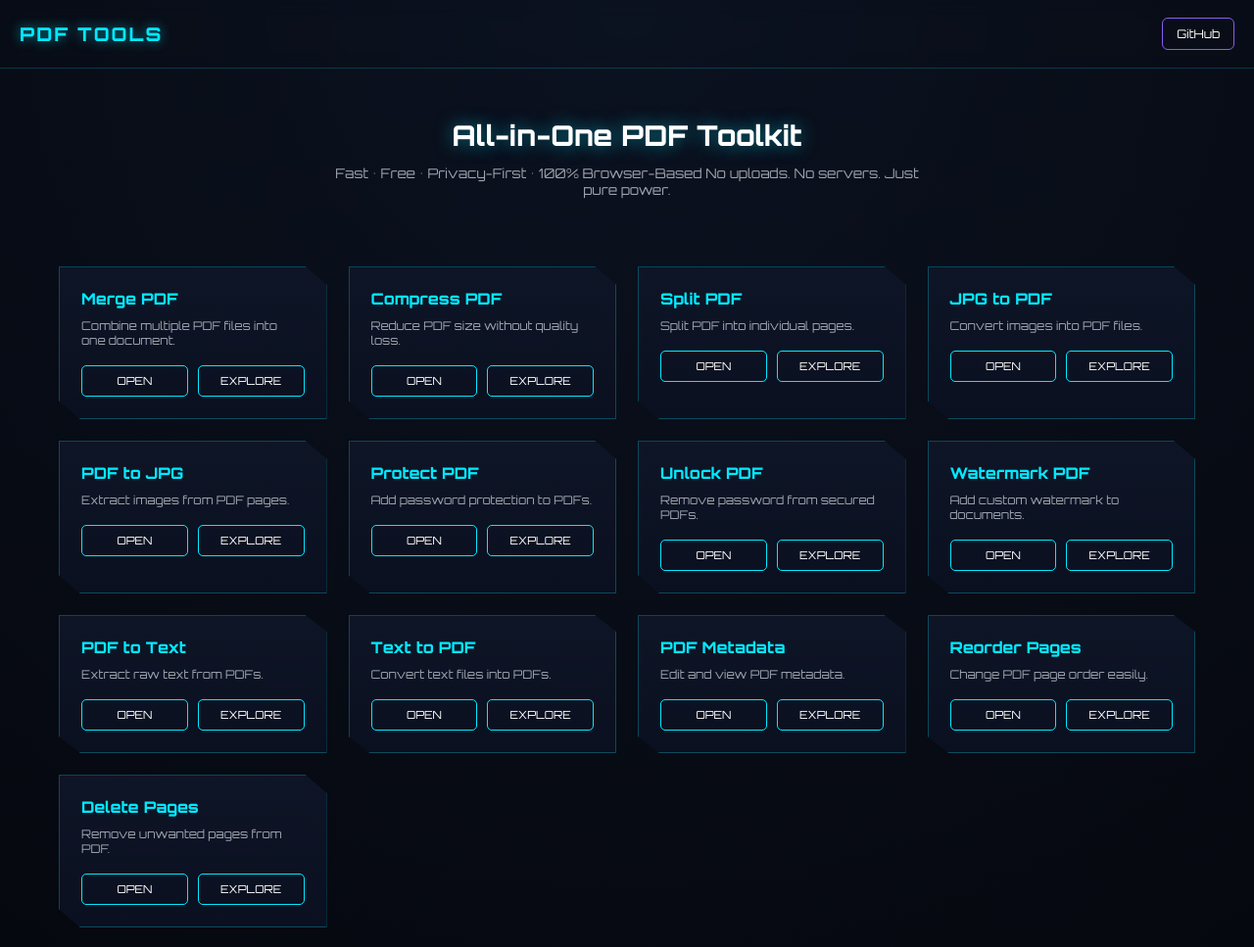
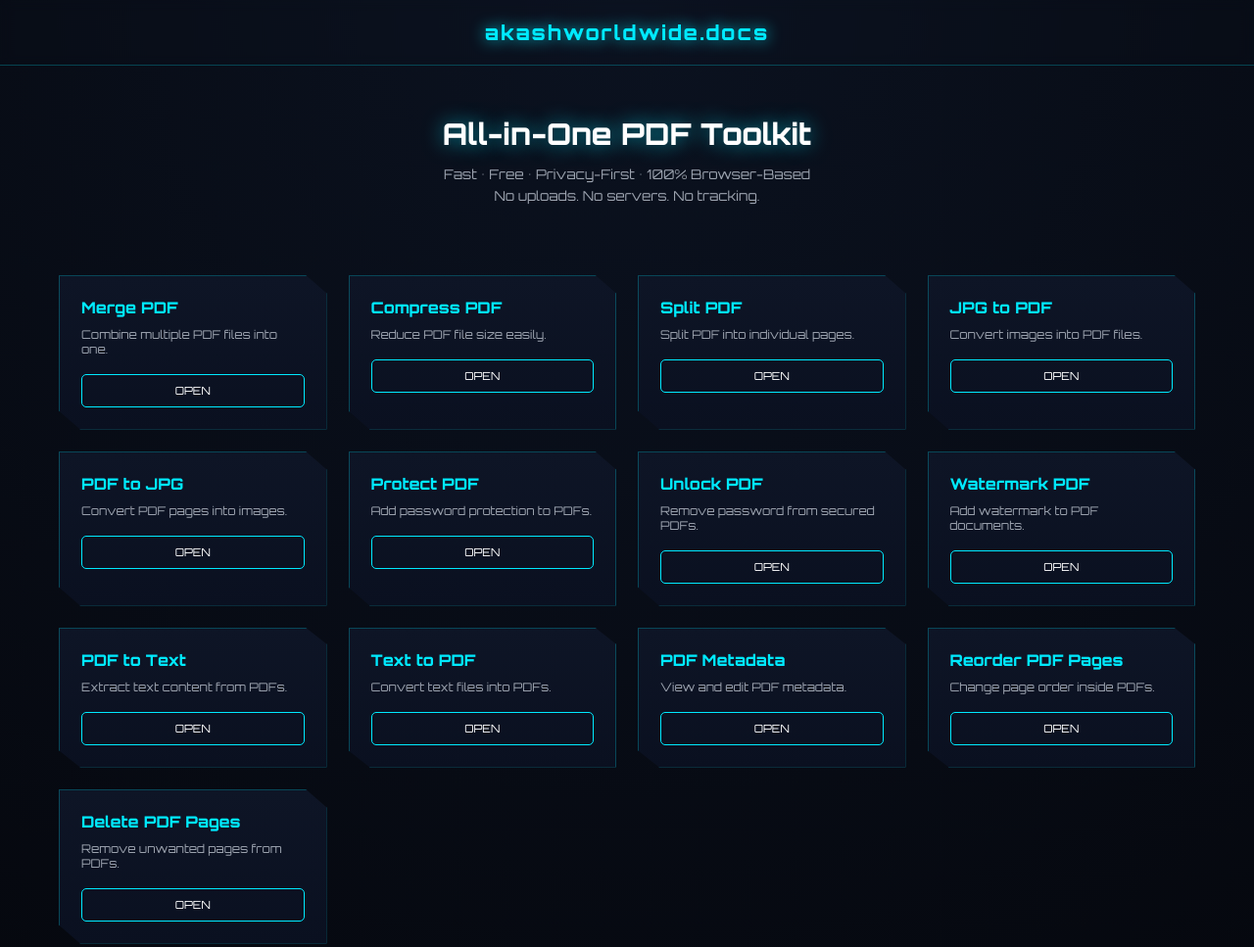
Before and after one commit to akashworldwidein/akashworldwide.docs, a plain HTML site: page index.html in a window 1280 px wide. Shown: the top 967 px of the page at 98% size. Drawn offline with Linux system fonts and the light colour scheme.

Commit message:
index.html

```diff
--- a/index.html
+++ b/index.html
@@ -2,16 +2,17 @@
 <html lang="en">
 <head>
   <meta charset="UTF-8" />
-  <title>PDF Tools | akashworldwide</title>
+  <title>akashworldwide.docs | PDF Tools</title>
   <meta name="viewport" content="width=device-width, initial-scale=1.0" />
 
-  <!-- Google Font (Tech / Sci-Fi feel) -->
+  <!-- Futuristic Font -->
   <link href="https://fonts.googleapis.com/css2?family=Orbitron:wght@400;600;800&display=swap" rel="stylesheet">
 
   <style>
     :root {
-      --bg: #070b14;
-      --card: #0e1526;
+      --bg-dark: #05070d;
+      --bg-light: #0b1220;
+      --card-bg: #0e1526;
       --neon-blue: #00eaff;
       --neon-purple: #8b5cf6;
       --text: #e5e7eb;
@@ -26,41 +27,24 @@
     }
 
     body {
-      background: radial-gradient(circle at top, #0b1220, #05070d);
+      background: radial-gradient(circle at top, var(--bg-light), var(--bg-dark));
       color: var(--text);
       min-height: 100vh;
     }
 
     /* ---------- HEADER ---------- */
     header {
-      display: flex;
-      justify-content: space-between;
-      align-items: center;
-      padding: 18px 20px;
-      border-bottom: 1px solid rgba(0,234,255,0.2);
-      backdrop-filter: blur(8px);
+      text-align: center;
+      padding: 20px;
+      border-bottom: 1px solid rgba(0,234,255,0.25);
+      backdrop-filter: blur(6px);
     }
 
     header h1 {
-      font-size: 1.2rem;
+      font-size: 1.3rem;
       letter-spacing: 2px;
       color: var(--neon-blue);
-      text-shadow: 0 0 12px rgba(0,234,255,0.6);
-    }
-
-    header a {
-      color: #fff;
-      text-decoration: none;
-      padding: 8px 14px;
-      border: 1px solid var(--neon-purple);
-      border-radius: 6px;
-      font-size: 0.75rem;
-      transition: 0.3s;
-    }
-
-    header a:hover {
-      background: var(--neon-purple);
-      box-shadow: 0 0 15px rgba(139,92,246,0.8);
+      text-shadow: 0 0 15px rgba(0,234,255,0.8);
     }
 
     /* ---------- HERO ---------- */
@@ -70,17 +54,18 @@
     }
 
     .hero h2 {
-      font-size: 1.8rem;
+      font-size: 1.9rem;
       color: #fff;
-      text-shadow: 0 0 18px rgba(0,234,255,0.5);
+      text-shadow: 0 0 20px rgba(0,234,255,0.6);
     }
 
     .hero p {
       margin-top: 12px;
+      font-size: 0.85rem;
       color: var(--muted);
-      font-size: 0.85rem;
-      max-width: 600px;
+      max-width: 650px;
       margin-inline: auto;
+      line-height: 1.6;
     }
 
     /* ---------- TOOLS GRID ---------- */
@@ -96,8 +81,8 @@
     .card {
       background: linear-gradient(180deg, #0e1526, #0a1020);
       border: 1px solid rgba(0,234,255,0.25);
+      padding: 22px;
       clip-path: polygon(0 0, 92% 0, 100% 12%, 100% 100%, 8% 100%, 0 88%);
-      padding: 22px;
       position: relative;
       transition: 0.35s;
     }
@@ -106,15 +91,15 @@
       content: "";
       position: absolute;
       inset: 0;
-      border: 1px solid rgba(139,92,246,0.4);
+      border: 1px solid rgba(139,92,246,0.45);
       clip-path: polygon(0 0, 92% 0, 100% 12%, 100% 100%, 8% 100%, 0 88%);
       opacity: 0;
       transition: 0.35s;
     }
 
     .card:hover {
-      transform: translateY(-6px) scale(1.01);
-      box-shadow: 0 0 30px rgba(0,234,255,0.25);
+      transform: translateY(-6px);
+      box-shadow: 0 0 30px rgba(0,234,255,0.3);
     }
 
     .card:hover::before {
@@ -133,15 +118,10 @@
       margin-bottom: 18px;
     }
 
-    .actions {
-      display: flex;
-      gap: 10px;
-    }
-
     .actions a {
-      flex: 1;
+      display: block;
       text-align: center;
-      padding: 8px 0;
+      padding: 9px 0;
       font-size: 0.7rem;
       text-decoration: none;
       color: #fff;
@@ -153,15 +133,15 @@
     .actions a:hover {
       background: var(--neon-blue);
       color: #000;
-      box-shadow: 0 0 14px rgba(0,234,255,0.8);
+      box-shadow: 0 0 14px rgba(0,234,255,0.9);
     }
 
     /* ---------- FOOTER ---------- */
     footer {
       margin-top: 40px;
-      padding: 22px 15px;
+      padding: 24px 15px;
       text-align: center;
-      border-top: 1px solid rgba(139,92,246,0.3);
+      border-top: 1px solid rgba(139,92,246,0.35);
       font-size: 0.7rem;
       color: var(--muted);
     }
@@ -181,136 +161,97 @@
 
   <!-- HEADER -->
   <header>
-    <h1>PDF TOOLS</h1>
-    <a href="https://github.com/" target="_blank">GitHub</a>
+    <h1>akashworldwide.docs</h1>
   </header>
 
   <!-- HERO -->
   <section class="hero">
     <h2>All-in-One PDF Toolkit</h2>
-    <p>Fast • Free • Privacy-First • 100% Browser-Based
-       No uploads. No servers. Just pure power.</p>
+    <p>
+      Fast • Free • Privacy-First • 100% Browser-Based
+      <br>No uploads. No servers. No tracking.
+    </p>
   </section>
 
   <!-- TOOLS -->
   <section class="tools">
 
-    <!-- CARD TEMPLATE -->
     <div class="card">
       <h3>Merge PDF</h3>
-      <p>Combine multiple PDF files into one document.</p>
-      <div class="actions">
-        <a href="merge-pdf.html">OPEN</a>
-        <a href="merge-pdf.html">EXPLORE</a>
-      </div>
+      <p>Combine multiple PDF files into one.</p>
+      <div class="actions"><a href="merge-pdf.html">OPEN</a></div>
     </div>
 
     <div class="card">
       <h3>Compress PDF</h3>
-      <p>Reduce PDF size without quality loss.</p>
-      <div class="actions">
-        <a href="compress-pdf.html">OPEN</a>
-        <a href="compress-pdf.html">EXPLORE</a>
-      </div>
+      <p>Reduce PDF file size easily.</p>
+      <div class="actions"><a href="compress-pdf.html">OPEN</a></div>
     </div>
 
     <div class="card">
       <h3>Split PDF</h3>
       <p>Split PDF into individual pages.</p>
-      <div class="actions">
-        <a href="split-pdf.html">OPEN</a>
-        <a href="split-pdf.html">EXPLORE</a>
-      </div>
+      <div class="actions"><a href="split-pdf.html">OPEN</a></div>
     </div>
 
     <div class="card">
       <h3>JPG to PDF</h3>
       <p>Convert images into PDF files.</p>
-      <div class="actions">
-        <a href="jpg-to-pdf.html">OPEN</a>
-        <a href="jpg-to-pdf.html">EXPLORE</a>
-      </div>
+      <div class="actions"><a href="jpg-to-pdf.html">OPEN</a></div>
     </div>
 
     <div class="card">
       <h3>PDF to JPG</h3>
-      <p>Extract images from PDF pages.</p>
-      <div class="actions">
-        <a href="pdf-to-jpg.html">OPEN</a>
-        <a href="pdf-to-jpg.html">EXPLORE</a>
-      </div>
+      <p>Convert PDF pages into images.</p>
+      <div class="actions"><a href="pdf-to-jpg.html">OPEN</a></div>
     </div>
 
     <div class="card">
       <h3>Protect PDF</h3>
       <p>Add password protection to PDFs.</p>
-      <div class="actions">
-        <a href="protect-pdf.html">OPEN</a>
-        <a href="protect-pdf.html">EXPLORE</a>
-      </div>
+      <div class="actions"><a href="protect-pdf.html">OPEN</a></div>
     </div>
 
     <div class="card">
       <h3>Unlock PDF</h3>
       <p>Remove password from secured PDFs.</p>
-      <div class="actions">
-        <a href="unlock-pdf.html">OPEN</a>
-        <a href="unlock-pdf.html">EXPLORE</a>
-      </div>
+      <div class="actions"><a href="unlock-pdf.html">OPEN</a></div>
     </div>
 
     <div class="card">
       <h3>Watermark PDF</h3>
-      <p>Add custom watermark to documents.</p>
-      <div class="actions">
-        <a href="watermark-pdf.html">OPEN</a>
-        <a href="watermark-pdf.html">EXPLORE</a>
-      </div>
+      <p>Add watermark to PDF documents.</p>
+      <div class="actions"><a href="watermark-pdf.html">OPEN</a></div>
     </div>
 
     <div class="card">
       <h3>PDF to Text</h3>
-      <p>Extract raw text from PDFs.</p>
-      <div class="actions">
-        <a href="pdf-to-text.html">OPEN</a>
-        <a href="pdf-to-text.html">EXPLORE</a>
-      </div>
+      <p>Extract text content from PDFs.</p>
+      <div class="actions"><a href="pdf-to-text.html">OPEN</a></div>
     </div>
 
     <div class="card">
       <h3>Text to PDF</h3>
       <p>Convert text files into PDFs.</p>
-      <div class="actions">
-        <a href="text-to-pdf.html">OPEN</a>
-        <a href="text-to-pdf.html">EXPLORE</a>
-      </div>
+      <div class="actions"><a href="text-to-pdf.html">OPEN</a></div>
     </div>
 
     <div class="card">
       <h3>PDF Metadata</h3>
-      <p>Edit and view PDF metadata.</p>
-      <div class="actions">
-        <a href="pdf-metadata.html">OPEN</a>
-        <a href="pdf-metadata.html">EXPLORE</a>
-      </div>
+      <p>View and edit PDF metadata.</p>
+      <div class="actions"><a href="pdf-metadata.html">OPEN</a></div>
     </div>
 
     <div class="card">
-      <h3>Reorder Pages</h3>
-      <p>Change PDF page order easily.</p>
-      <div class="actions">
-        <a href="reorder-pdf.html">OPEN</a>
-        <a href="reorder-pdf.html">EXPLORE</a>
-      </div>
+      <h3>Reorder PDF Pages</h3>
+      <p>Change page order inside PDFs.</p>
+      <div class="actions"><a href="reorder-pdf.html">OPEN</a></div>
     </div>
 
     <div class="card">
-      <h3>Delete Pages</h3>
-      <p>Remove unwanted pages from PDF.</p>
-      <div class="actions">
-        <a href="delete-pdf-pages.html">OPEN</a>
-        <a href="delete-pdf-pages.html">EXPLORE</a>
-      </div>
+      <h3>Delete PDF Pages</h3>
+      <p>Remove unwanted pages from PDFs.</p>
+      <div class="actions"><a href="delete-pdf-pages.html">OPEN</a></div>
     </div>
 
   </section>
```
